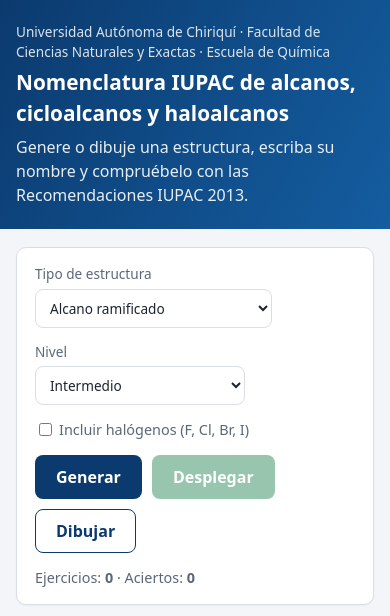
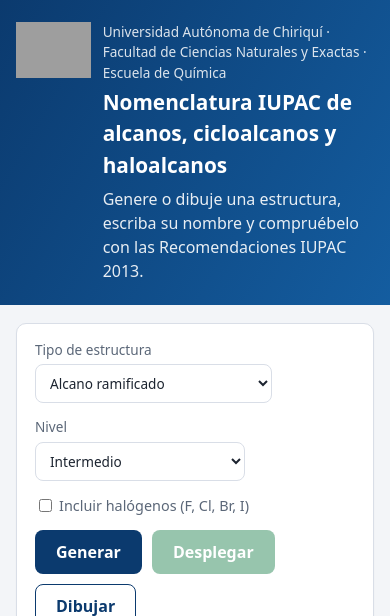
Before and after one commit to PGBeermann/nomenclatura, a PHP site: page / in a window 390 px wide. Shown: the top 616 px of the page. Run offline with PHP 8.4, Linux system fonts and the light colour scheme; grey boxes are pictures that could not be loaded.

Commit message:
Update index.php

```diff
--- a/index.php
+++ b/index.php
@@ -17,11 +17,24 @@ header('Referrer-Policy: same-origin');
 <meta name="csrf-token" content="<?= htmlspecialchars($_SESSION['csrf'], ENT_QUOTES) ?>">
 <title>Nomenclatura IUPAC de alcanos</title>
 <link rel="stylesheet" href="assets/estilos.css?v=3.0">
+<style>
+  /* Logo institucional en el encabezado (esquina superior izquierda) */
+  .cabecera__marca { display: flex; align-items: center; gap: 1.1rem; }
+  .cabecera__logo  { flex: 0 0 auto; height: 84px; width: auto; display: block; }
+  .cabecera__texto { min-width: 0; }
+  @media (max-width: 640px) {
+    .cabecera__marca { gap: .75rem; align-items: flex-start; }
+    .cabecera__logo  { height: 56px; }
+  }
+</style>
 </head>
 <body>
 <header class="cabecera">
-  <div class="cabecera__inner">
-    <div>
+  <div class="cabecera__inner cabecera__marca">
+    <a href="https://www.unachi.ac.pa/" target="_blank" rel="noopener" title="Universidad Autónoma de Chiriquí">
+      <img class="cabecera__logo" src="assets/img/logo-unachi.png" alt="Logo de la Universidad Autónoma de Chiriquí (UNACHI)" width="84" height="84" decoding="async">
+    </a>
+    <div class="cabecera__texto">
       <p class="cabecera__inst">Universidad Autónoma de Chiriquí · Facultad de Ciencias Naturales y Exactas · Escuela de Química</p>
       <h1>Nomenclatura IUPAC de alcanos, cicloalcanos y haloalcanos</h1>
       <p class="cabecera__sub">Genere o dibuje una estructura, escriba su nombre y compruébelo con las Recomendaciones IUPAC 2013.</p>
```
